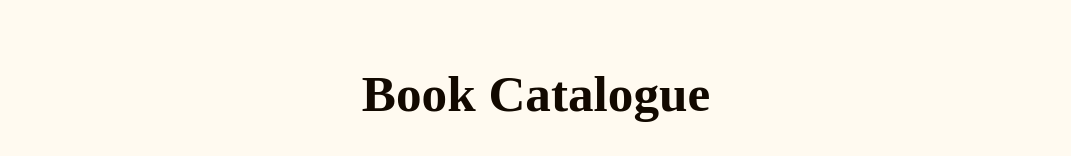
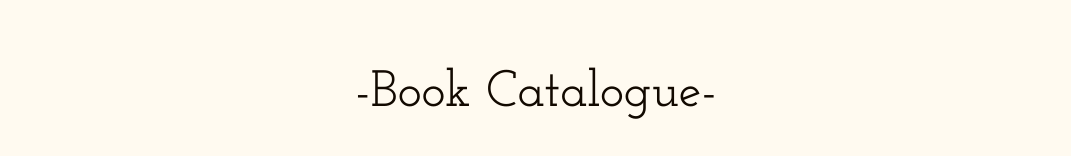
Before and after one commit to LKessell/book-catalogue, a React (Vite) app: page / in a window 1280 px wide. Shown: the top 156 px of the page, without its empty margins (104-1175 px from the left). Built offline with nearby package versions, Linux system fonts and the light colour scheme.

Commit message:
Update heading font

```diff
--- a/index.html
+++ b/index.html
@@ -5,7 +5,7 @@
     <link rel="icon" href="/icons8-book-96.png" />
     <link rel="preconnect" href="https://fonts.googleapis.com" />
     <link rel="preconnect" href="https://fonts.gstatic.com" crossorigin />
-    <link href="https://fonts.googleapis.com/css2?family=Playfair+Display:wght@400;500&display=swap" />
+    <link href="https://fonts.googleapis.com/css2?family=Josefin+Slab:wght@500&display=swap" rel="stylesheet" />
     <meta name="viewport" content="width=device-width, initial-scale=1.0" />
     <title>Book Catalogue</title>
   </head>
--- a/src/index.css
+++ b/src/index.css
@@ -22,10 +22,15 @@ body {
 }
 
 h1 {
-  font-family: 'Playfair Display';
+  font-family: 'Josefin Slab', serif;
   font-weight: bold;
   font-size: 3.2em;
   line-height: 1.1;
+}
+
+h1::before,
+h1::after {
+  content: '-';
 }
 
 li {
```
